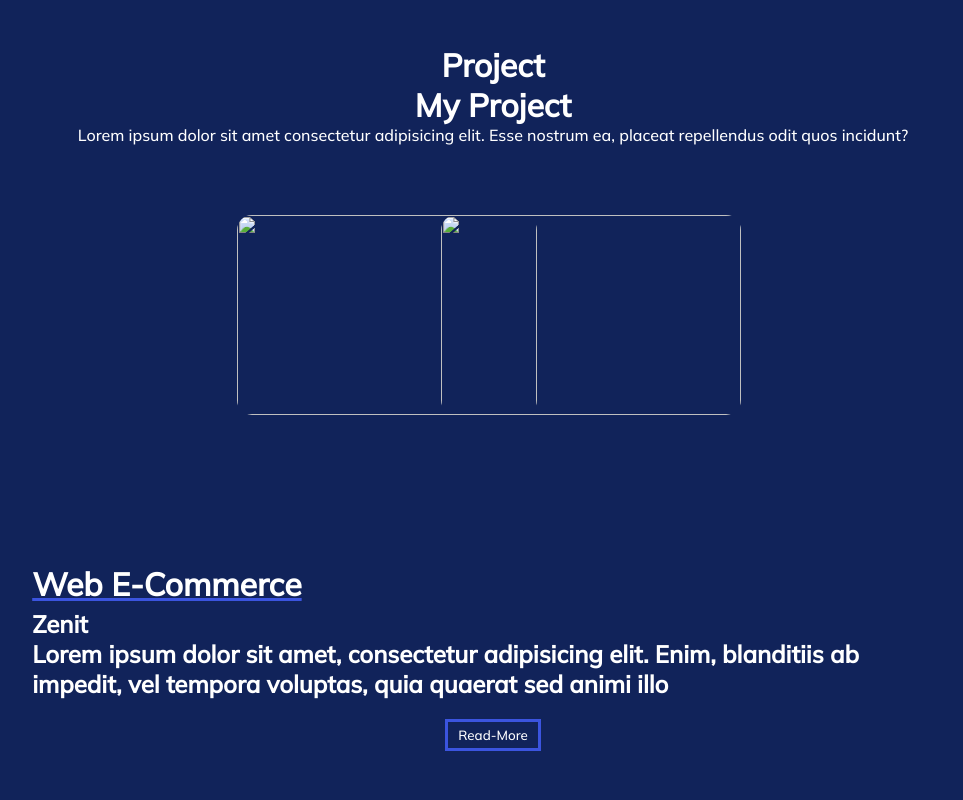
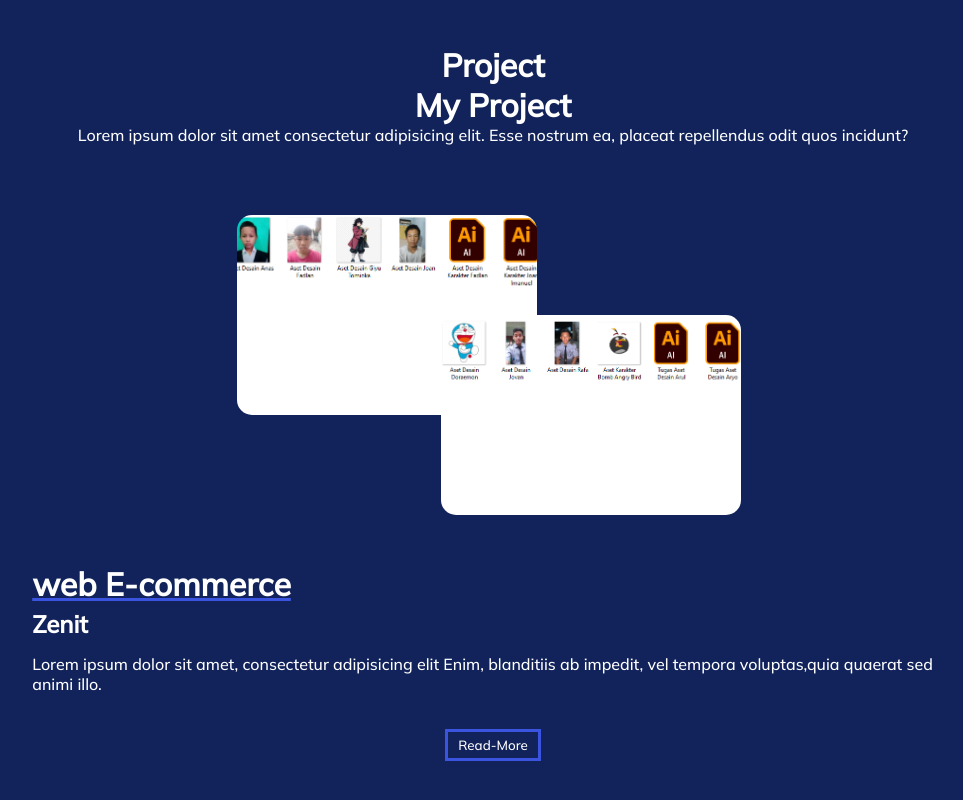
Before and after one commit to Timoti313/Timoti313.github.io, a plain HTML site: page index.html in a window 1280 px wide. Shown: the part 1994-2794 px from the top of the page, without its empty margins (147-1110 px from the left). Drawn offline with Linux system fonts and the light colour scheme.

Commit message:
bug fixed

```diff
--- a/index.html
+++ b/index.html
@@ -69,7 +69,7 @@
         </div>
         <div class="about">
             <div class="img-hero">
-                <img src="/Day1/Foto.jpg" alt="" width="50%">
+                <img src="Foto.jpg" alt="" width="50%">
             </div>
             <div class="desc-hero">
                 <h1>Hello</h1>
@@ -141,20 +141,7 @@
                 Esse nostrum ea, placeat repellendus odit quos incidunt?</p>
         </div>
 
-        <div class="project">
-            <div class="img-project">
-                <img src="/Day1/ProjectAsetDesain.png" alt="" height="250">
-                <img src="/Day1/ProjectAsetDesain2.png" alt="">
-            </div>
-            <div class="desc-project">
-                <h1>Web E-Commerce</h1>
-                <h2>Zenit</h2>
-                <h2>Lorem ipsum dolor sit amet, consectetur adipisicing elit.
-                    Enim, blanditiis ab impedit, vel tempora voluptas,
-                    quia quaerat sed animi illo</h2>
-            </div>
-            <button class="read-more">Read-More</button>
-        </div>
+
     </div>
 
     <div class="footer">
--- a/script.js
+++ b/script.js
@@ -1,26 +1,26 @@
 data = [{
-    'img1': '/ProjectAsetDesain.png',
-    'img2': '/ProjectAsetDesain2.png',
+    'img1': 'ProjectAsetDesain.png',
+    'img2': 'ProjectAsetDesain2.png',
     'tittle': 'web E-commerce',
     'subtitle': 'Zenit',
     'desc': "Lorem ipsum dolor sit amet, consectetur adipisicing elit Enim, blanditiis ab impedit, vel tempora voluptas,quia quaerat sed animi illo."
     },
     {
-    'img1': '/ProjectAsetDesain.png',
-    'img2': '/ProjectAsetDesain2.png',
+    'img1': 'ProjectAsetDesain.png',
+    'img2': 'ProjectAsetDesain2.png',
     'tittle': 'web E-commerce',
     'subtitle': 'Zenit',
     'desc': "Lorem ipsum dolor sit amet, consectetur adipisicing elit Enim, blanditiis ab impedit, vel tempora voluptas,quia quaerat sed animi illo."
     }
     ]
 
-var container = document.querySelector('container-project')
+var container = document.querySelector('.container-project')
 
 data.forEach(element => {
     container.innerHTML +=
     ` <div class="project">
     <div class="img-project">
-        <img src="`+Element.img1+`" alt="" height="250">
+        <img src="`+element.img1+`" alt="" height="250">
         <img src="${element.img2}" " alt="">
     </div>
     <div class="desc-project">
```
